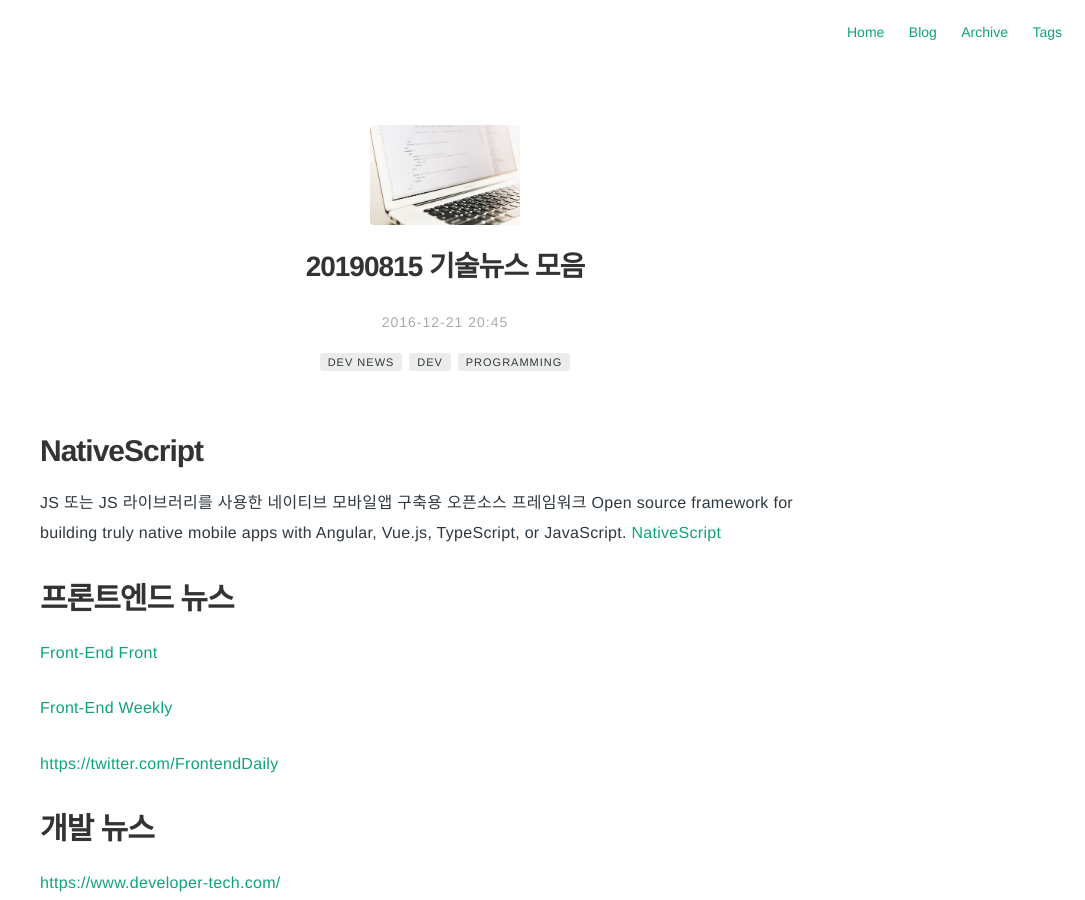
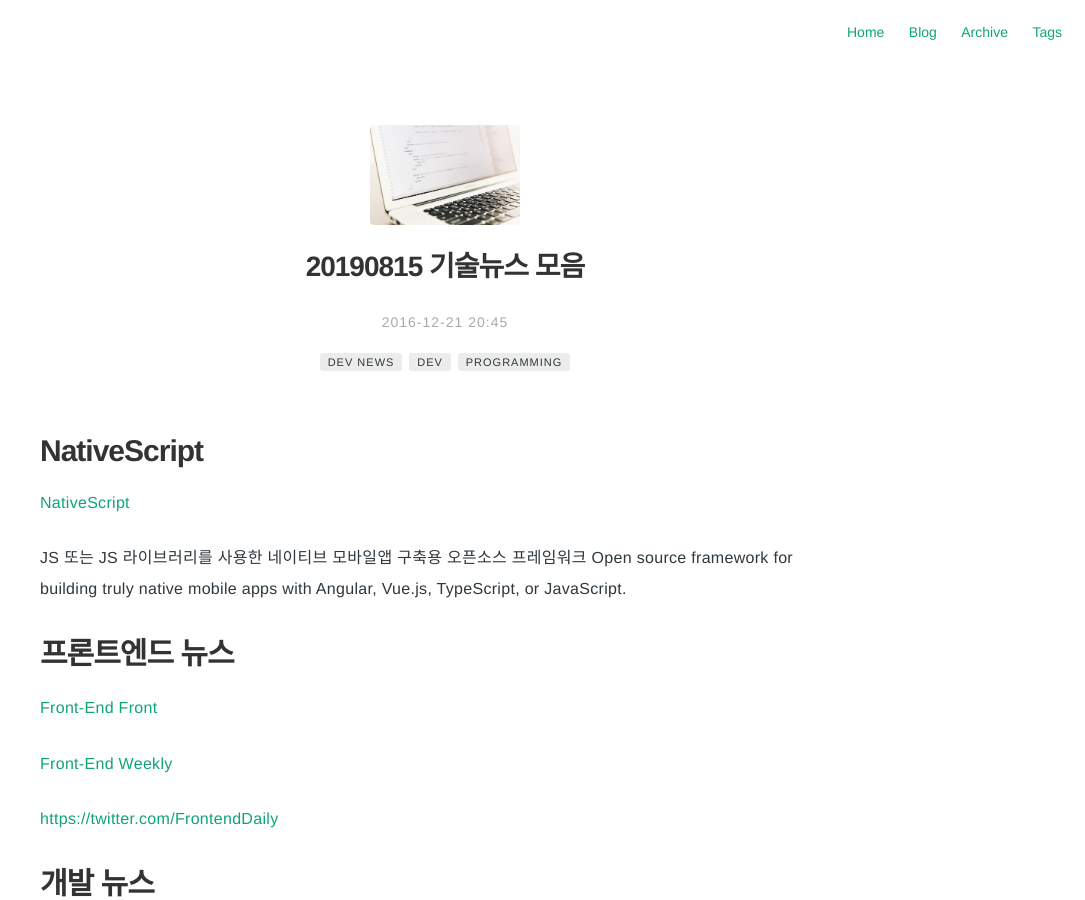
Before and after one commit to Pie001/pie001.github.io, a Jekyll site: the page built from _posts/2019-08-15-0064.md, in a window 1280 px wide and 900 px high. Shown: the whole window, without its empty margins (195-1280 px from the left). Built offline with Jekyll 4.4.1, drawn with Linux system fonts in a browser that asks for light colours; comment, search, counter and statistics services are not loaded.

Commit message:
Update 2019-08-15-0064.md

```diff
--- a/_posts/2019-08-15-0064.md
+++ b/_posts/2019-08-15-0064.md
@@ -17,9 +17,11 @@ description: 20190815 기술뉴스 모음
 ---
 
 # NativeScript
+[NativeScript](https://www.nativescript.org/)
+
 JS 또는 JS 라이브러리를 사용한 네이티브 모바일앱 구축용 오픈소스 프레임워크
 Open source framework for building truly native mobile apps with Angular, Vue.js, TypeScript, or JavaScript.
-[NativeScript](https://www.nativescript.org/)
+
 
 # 프론트엔드 뉴스
 [Front-End Front](https://frontendfront.com/)
```
